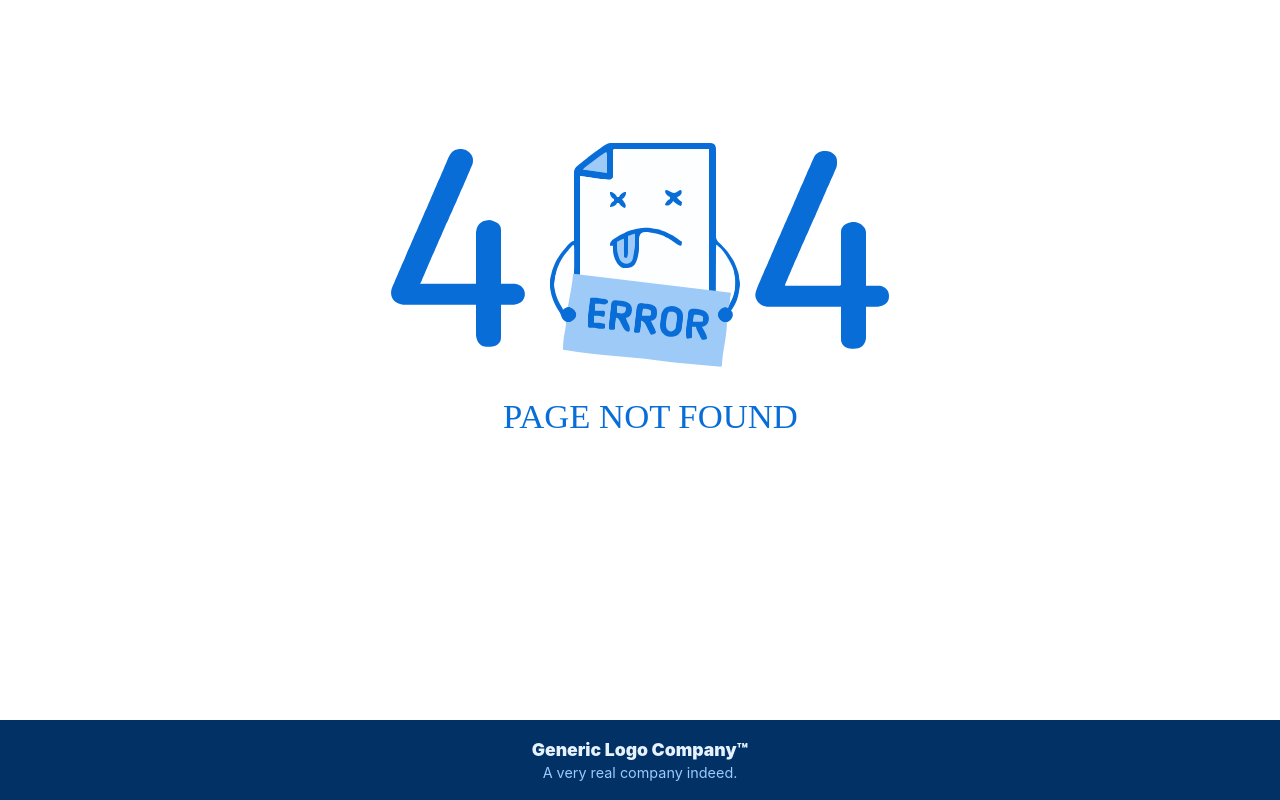
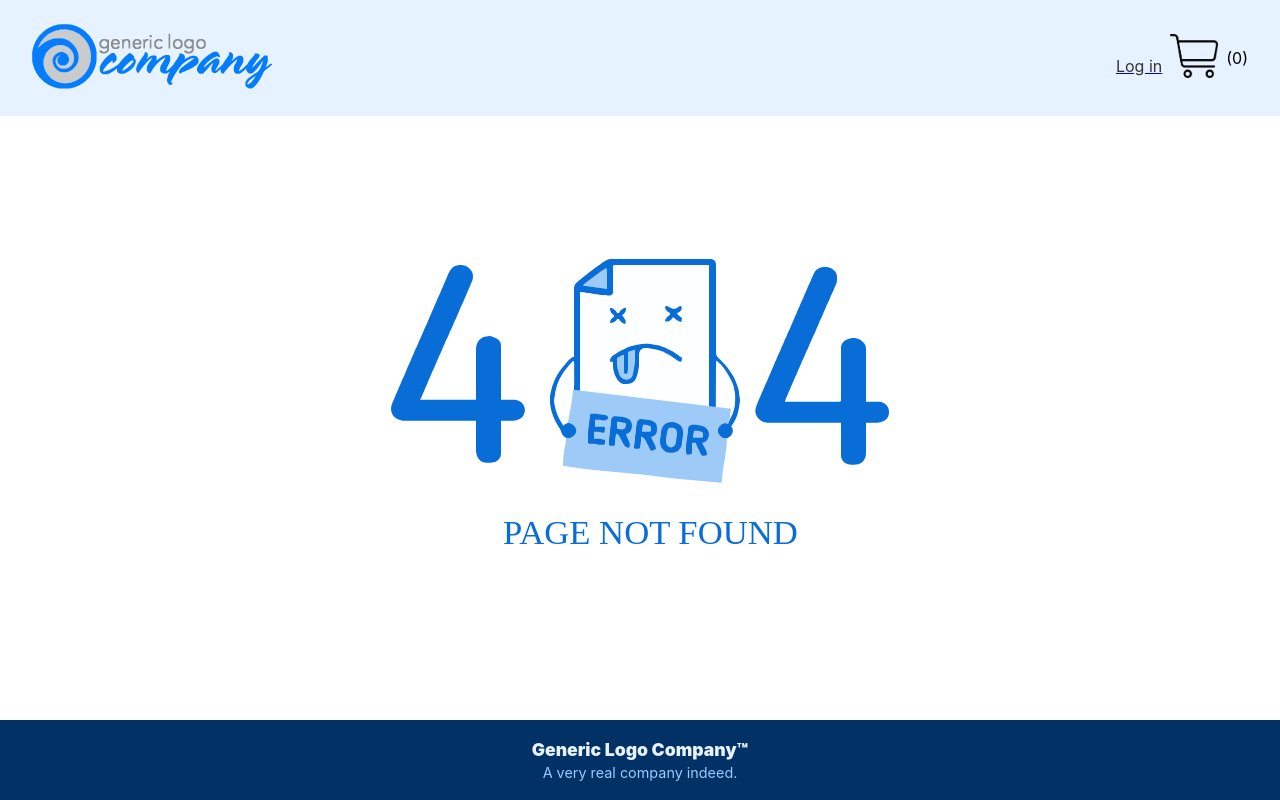
Before and after one commit to oyvind0402/Python-React-Webshop, a React (Create React App) app in the folder layout/: page /404 in a window 1280 px wide. Built offline with nearby package versions, Linux system fonts and the light colour scheme.

Commit message:
Fixed an inverted if statement, added the header to pages that didnt have them.

```diff
--- a/layout/src/components/Error404/Error404.jsx
+++ b/layout/src/components/Error404/Error404.jsx
@@ -1,8 +1,11 @@
 import React from "react";
 import error_svg from "../../static/error404.svg";
+import { Header } from "../Header/Header";
 
 export const Error404 = () => {
   return (
+    <>
+      <Header />
       <main id="main" className="error404">
         <div className="error404-content">
           <img
@@ -12,5 +15,6 @@ export const Error404 = () => {
           />
         </div>
       </main>
+    </>
   );
 };
--- a/layout/src/components/Payment/Payment.jsx
+++ b/layout/src/components/Payment/Payment.jsx
@@ -2,6 +2,7 @@ import React from "react";
 import { useHistory } from "react-router-dom";
 
 import { useCart } from "../CartContext/CartProvider";
+import { Header } from "../Header/Header";
 import { PaymentCard } from "./PaymentCard";
 
 const checkValidData = (id) => {
@@ -74,9 +75,9 @@ export const Payment = () => {
         console.log(received_data.orderId);
 
         if (response.status === 201) {
+          history.push("/confirmation");
+        } else {
           history.push("/404");
-        } else {
-          history.push("/confirmation");
         }
       } else {
         alert("You have not filled all fields in the form correctly.");
@@ -84,6 +85,8 @@ export const Payment = () => {
     };
 
     return (
+      <>
+        <Header />
         <main id="main">
           <h1>Payment</h1>
           <div>
@@ -103,7 +106,10 @@ export const Payment = () => {
               </div>
               <div className="form-group form-group-1">
                 <label htmlFor="phone">Telephone number</label>
-              <input id="phone" onBlur={() => checkValidData("phone")}></input>
+                <input
+                  id="phone"
+                  onBlur={() => checkValidData("phone")}
+                ></input>
                 <div id="phone-error"></div>
               </div>
               <div className="form-group">
@@ -158,6 +164,7 @@ export const Payment = () => {
             </div>
           </div>
         </main>
+      </>
     );
   }
 };
```
Also changed, not shown: layout/src/components/Payment/PaymentCard.jsx (+4 -0 lines). Lines whose indentation alone changed are shown as unchanged.
